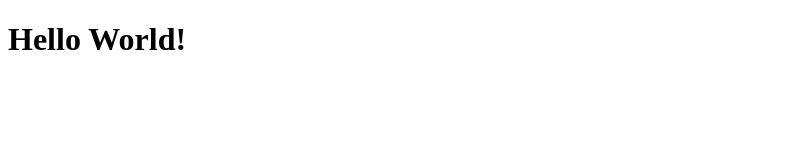
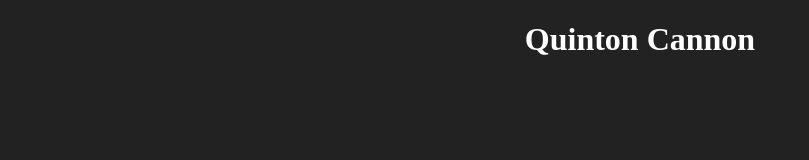
Before and after one commit to qcannon/author-website, a plain HTML site: page index.html in a window 1280 px wide. Shown: the whole page, without its empty margins (0-809 px from the left). Drawn offline with Linux system fonts and the light colour scheme.

Commit message:
Added css and js files. Changed background color.

```diff
--- /dev/null
+++ b/css/style.css
@@ -0,0 +1,8 @@
+body {
+    background-color: #222;
+}
+
+.landing h1 {
+    color: #fff;
+    text-align: center;
+}
--- a/index.html
+++ b/index.html
@@ -2,8 +2,11 @@
 <html lang="en">
   <head>
     <title>My Website</title>
+    <link rel="stylesheet" href="./css/style.css">
   </head>
   <body>
-    <h1>Hello World!</h1>
+    <div class="landing">
+      <h1>Quinton Cannon</h1>
+    </div>
   </body>
 </html>
```
Also changed, not shown: script.js (added).
